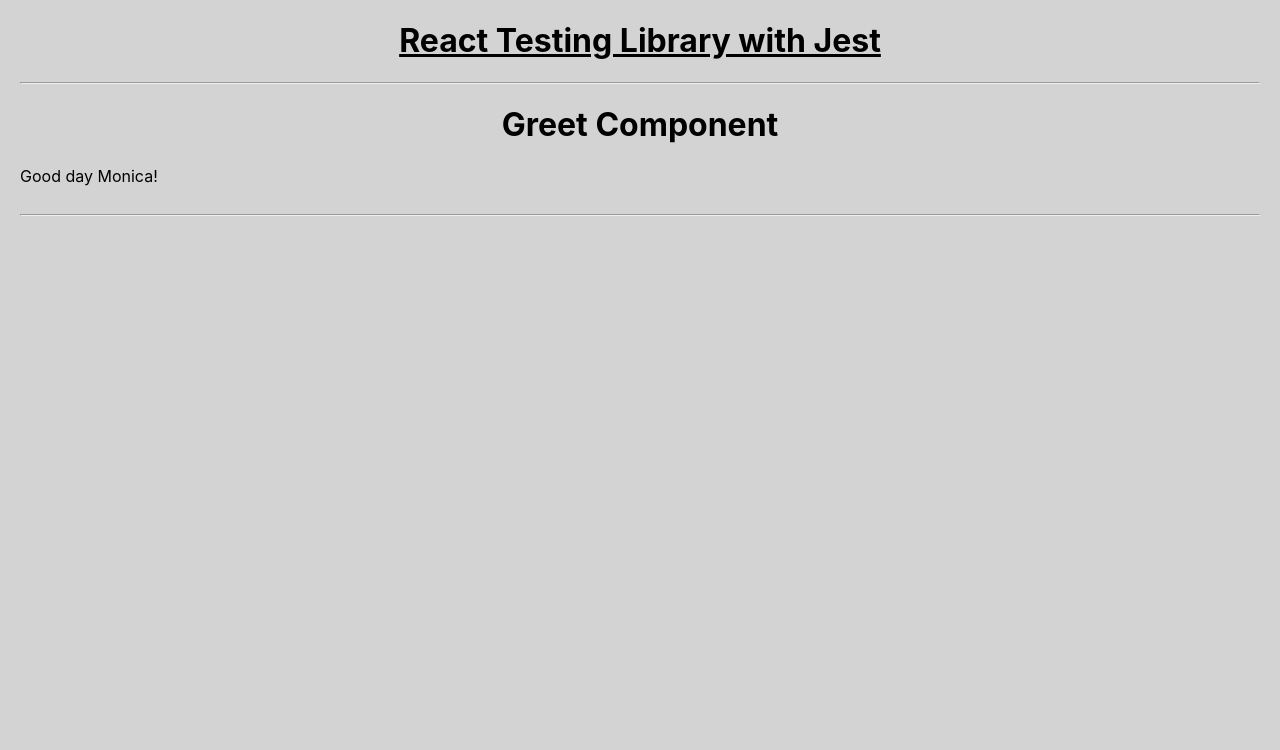
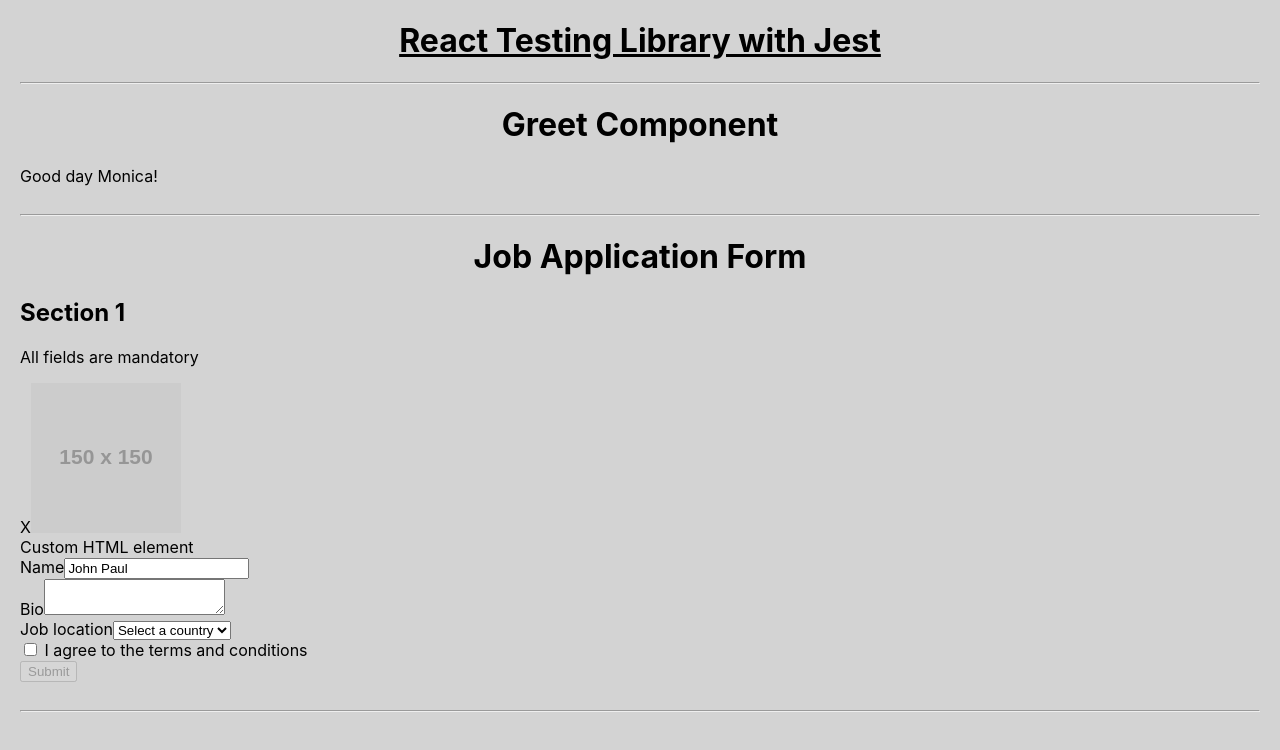
Before and after one commit to pageler/codevolution-rtl-tsx, a React (Create React App) app: page / in a window 1280 px wide. Shown: the top 750 px of the page. Built offline with nearby package versions, Linux system fonts and the light colour scheme.

Commit message:
Application Form test passed

```diff
--- a/src/App.tsx
+++ b/src/App.tsx
@@ -1,4 +1,5 @@
 import "./App.css";
+import Application from "./components/application/Application";
 import Greet from "./components/greet/Greet";
 
 function App() {
@@ -11,6 +12,9 @@
             <Greet name="Monica" />
             <br />
             <hr />
+            <Application />
+            <br />
+            <hr />
         </div>
     );
 }
--- /dev/null
+++ b/src/components/application/Application.tsx
@@ -0,0 +1,57 @@
+import React from "react";
+
+export interface IApplicationProps {}
+
+const Application: React.FunctionComponent<IApplicationProps> = (props) => {
+    return (
+        <div>
+            <>
+                <h1 className="title">Job Application Form</h1>
+                <h2>Section 1</h2>
+                <p>All fields are mandatory</p>
+                <span title="close">X</span>
+                <img
+                    src="https://via.placeholder.com/150"
+                    alt="a person with a laptop"
+                />
+                <div data-testid="custom-element">Custom HTML element</div>
+                <form>
+                    <div>
+                        <label htmlFor="name">Name</label>
+                        <input
+                            type="text"
+                            id="name"
+                            placeholder="Fullname"
+                            value="John Paul"
+                            onChange={() => {}}
+                        />
+                    </div>
+                    <div>
+                        <label htmlFor="bio">Bio</label>
+                        <textarea id="bio" />
+                    </div>
+                    <div>
+                        <label htmlFor="job-location">Job location</label>
+                        <select id="job-location">
+                            <option value="">Select a country</option>
+                            <option value="US">United States</option>
+                            <option value="GB">United Kingdom</option>
+                            <option value="CA">Canada</option>
+                            <option value="IN">India</option>
+                            <option value="AU">Australia</option>
+                        </select>
+                    </div>
+                    <div>
+                        <label>
+                            <input type="checkbox" id="terms" /> I agree to the
+                            terms and conditions
+                        </label>
+                    </div>
+                    <button disabled>Submit</button>
+                </form>
+            </>
+        </div>
+    );
+};
+
+export default Application;
```
Also changed, not shown: 1 other file (tests, documents, lock files or other folders).
